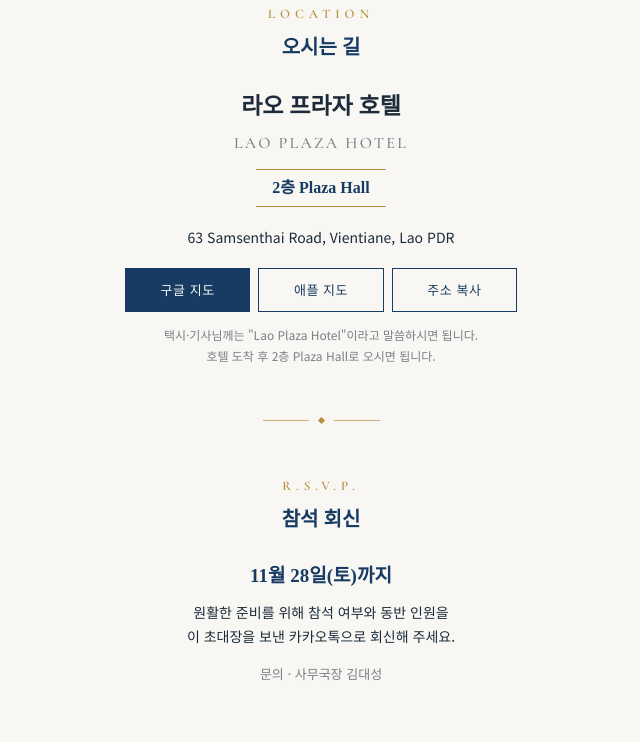
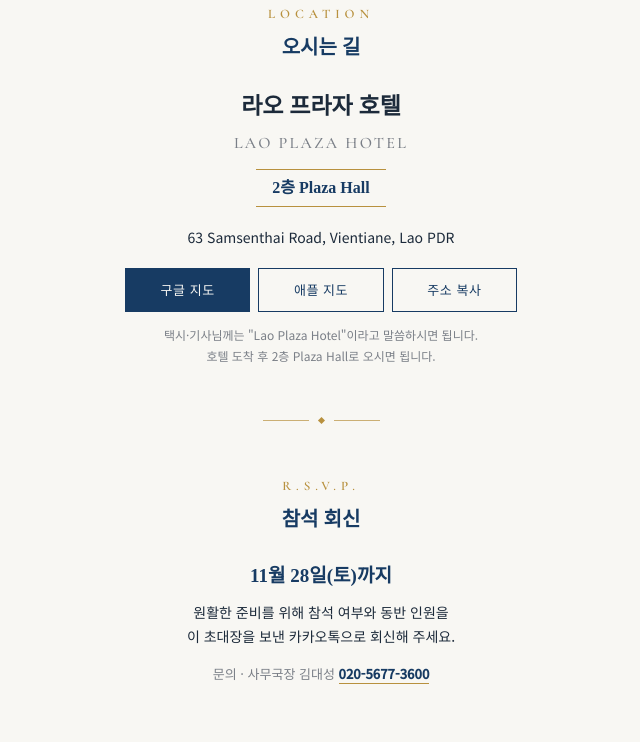
Before and after one commit to yoon-cell/okta-invite, a plain HTML site: page index.html in a window 1280 px wide. Shown: the part 3201-3943 px from the top of the page, without its empty margins (319-959 px from the left). Drawn offline with nearby package versions, Linux system fonts and the light colour scheme; a web font is replaced by a local one.

Commit message:
문의처에 사무국장 김대성 연락처(020-5677-3600) 추가

```diff
--- a/index.html
+++ b/index.html
@@ -128,6 +128,7 @@ h2 { font-family: var(--f-display); font-size: 20px; font-weight: 700; margin: 4
 .rsvp .dl { font-family: var(--f-display); font-size: 19px; color: var(--navy); font-weight: 700; margin: 0; }
 .rsvp p { margin: 8px 0 0; font-size: 14px; }
 .rsvp .contact { margin-top: 14px; font-size: 13px; color: var(--muted); }
+.rsvp .contact a { color: var(--navy); font-weight: 700; text-decoration: none; border-bottom: 1px solid var(--gold); }
 
 footer { display: flex; flex-direction: column; align-items: center; gap: 10px; padding-top: 4px; }
 footer img { width: 120px; height: auto; opacity: .9; }
@@ -220,7 +221,7 @@ footer p { margin: 0; font-size: 11px; color: var(--muted); letter-spacing: .06e
     <h2 id="h-rsvp">참석 회신</h2>
     <p class="dl">11월 28일(토)까지</p>
     <p>원활한 준비를 위해 참석 여부와 동반 인원을<br>이 초대장을 보낸 카카오톡으로 회신해 주세요.</p>
-    <div class="contact">문의 · 사무국장 김대성</div>
+    <div class="contact">문의 · 사무국장 김대성 <a href="tel:+8562056773600">020-5677-3600</a></div>
   </section>
 
   <footer>
```
